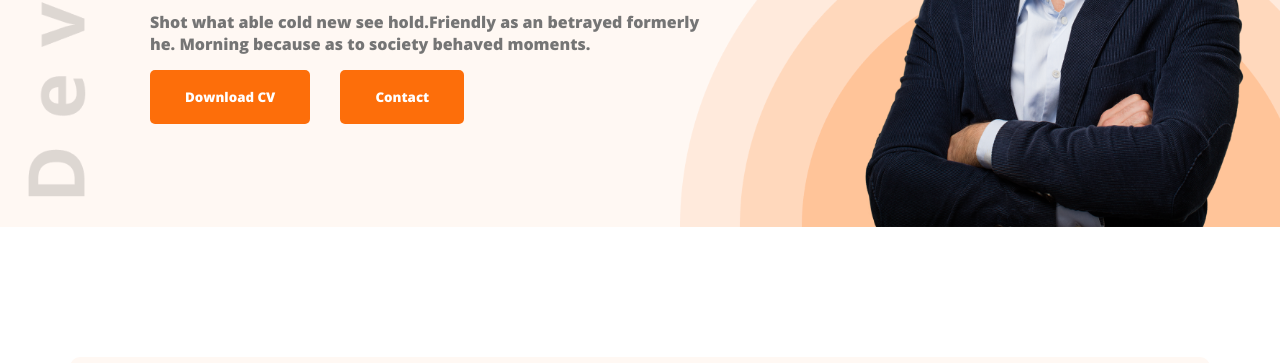
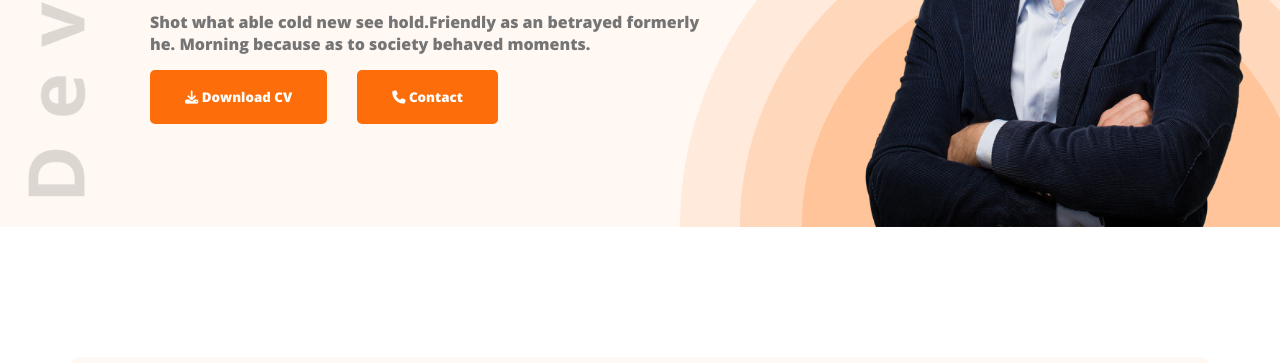
Before and after one commit to Abdullah-Al-Mehmud/simple_portfolio, a plain HTML site: page index.html in a window 1280 px wide. Shown: the part 437-800 px from the top of the page. Drawn offline with nearby package versions, Linux system fonts and the light colour scheme; a web font is replaced by a local one.

Commit message:
added font awesome icons

```diff
--- a/index.html
+++ b/index.html
@@ -52,8 +52,11 @@
             <br />
             he. Morning because as to society behaved moments.
           </p>
-          <button class="hero-btn1">Download CV</button
-          ><button class="hero-btn2">Contact</button>
+          <button class="hero-btn1">
+            <i class="fa-solid fa-download"></i> Download CV</button
+          ><button class="hero-btn2">
+            <i class="fa-solid fa-phone"></i> Contact
+          </button>
         </div>
         <img class="hero-img" src="images/hardy.png" alt="" />
       </div>
```
